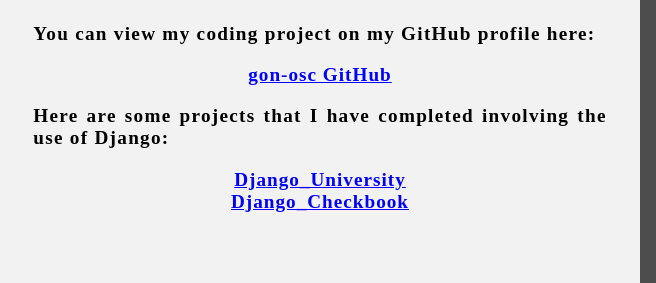
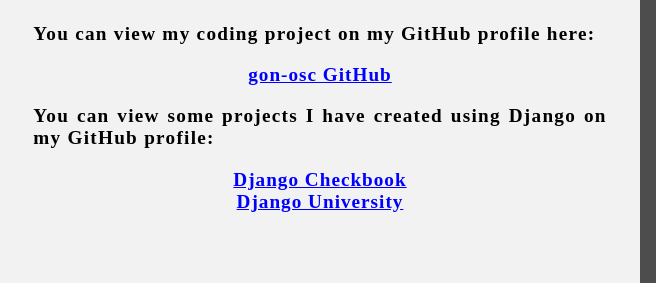
Before and after one commit to gon-osc/gon-osc.github.io, a plain HTML site: page index.html in a window 1280 px wide. Shown: the part 2107-2390 px from the top of the page, 0-656 px from the left. Drawn offline with nearby package versions, Linux system fonts and the light colour scheme.

Commit message:
Add files via upload

```diff
--- a/index.html
+++ b/index.html
@@ -172,10 +172,10 @@
         <div class="Column_1">
             <h1>GitHub</h1>
                 <p>You can view my coding project on my GitHub profile here:<br>
-			<center><a href="https://github.com/gon-osc" target="_blank">gon-osc GitHub</a></center></p>
-		<p>Here are some projects that I have completed involving the use of Django:<br>
-			<center><a href="https://github.com/gon-osc/DjangoUniversity.git" target="_blank">Django_University</a></center>
-			<center><a href="https://github.com/gon-osc/Django_Checkbook.git" target="_blank">Django_Checkbook</a></center></p>
+                <center><a href="https://github.com/gon-osc" target="_blank">gon-osc GitHub</a></center></p>
+                <p>You can view some projects I have created using Django on my GitHub profile:<br>
+                <center><a href="https://github.com/gon-osc/Django_Checkbook.git" target="_blank">Django Checkbook</a></center>
+                <center><a href="https://github.com/gon-osc/DjangoUniversity.git" target="_blank">Django University</a></center></p>
         </div>
 
         <div class="Column_2">
```
